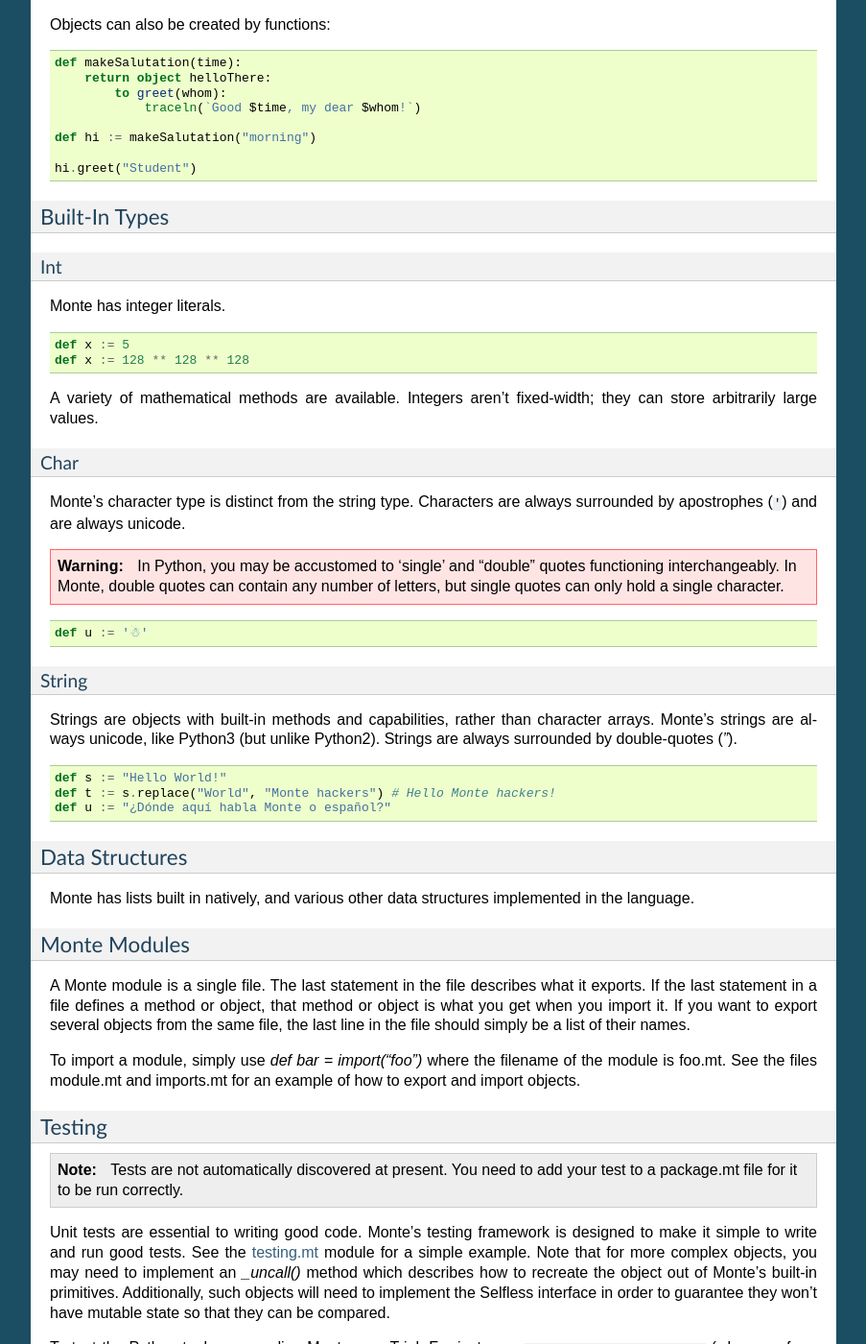
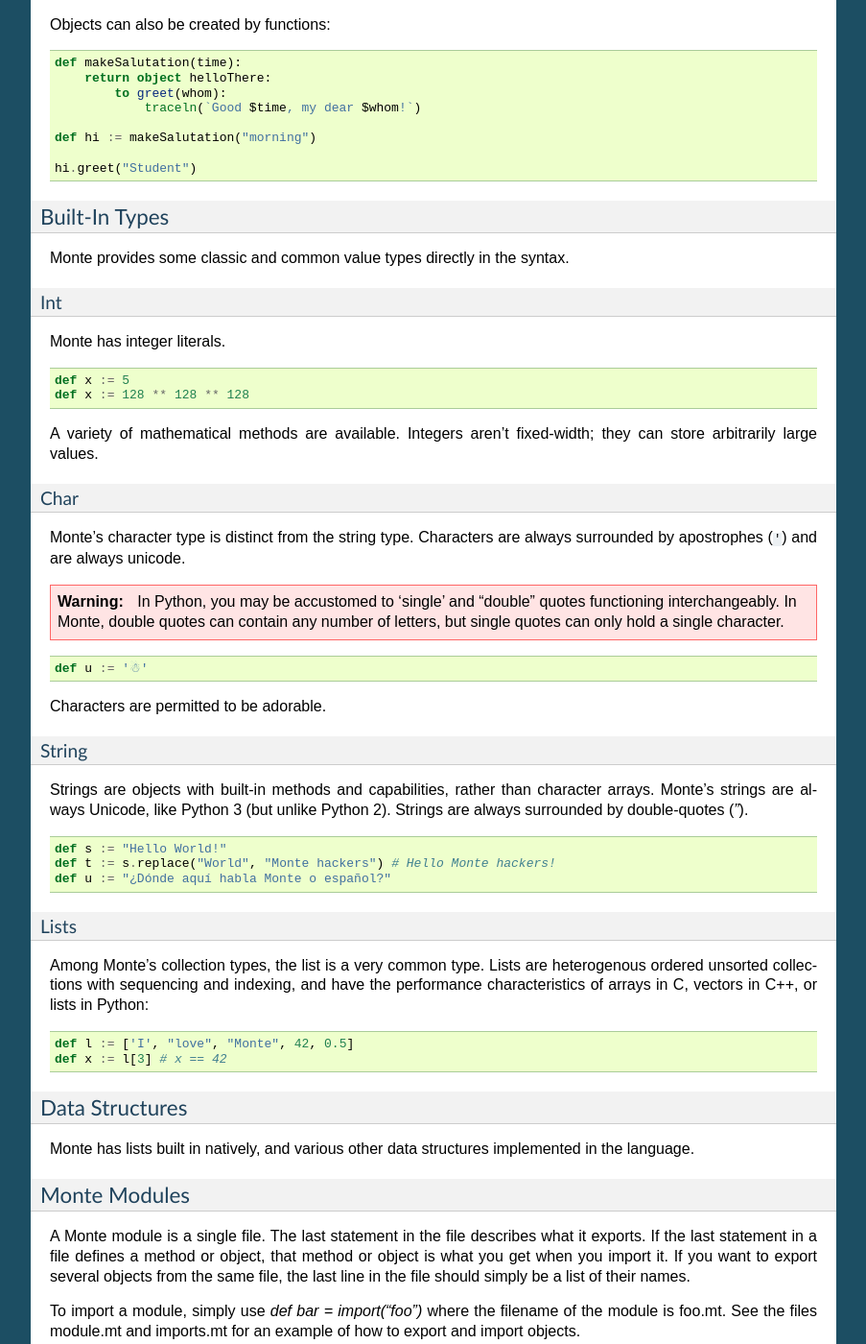
Before and after one commit to monte-language/monte, a Sphinx documentation site: the page built from docs/source/intro.rst, in a window 1280 px wide and 1400 px high, scrolled down 2216 px. Shown: the whole window at 96% size, without its empty margins (198-1101 px from the left). Built offline with Sphinx 7.4.7, drawn with Linux system fonts in a browser that asks for light colours; pages that are not in the unit, such as notebooks, are missing from menus.

Commit message:
docs/intro: Expand on built-in types somewhat.
Refs #18.

Conflicts:
	docs/source/intro.rst

Signed-off-by: Corbin Simpson <cds@corbinsimpson.com> <simpsoco@google.com>

```diff
--- a/docs/source/intro.rst
+++ b/docs/source/intro.rst
@@ -149,6 +149,8 @@ Objects can also be created by functions::
 Built-In Types
 --------------
 
+Monte provides some classic and common value types directly in the syntax.
+
 Int
 ~~~
 
@@ -176,12 +178,14 @@ surrounded by apostrophes (``'``) and are always unicode.
 
     def u := '☃'
 
+Characters are permitted to be adorable.
+
 String
 ~~~~~~
 
 Strings are objects with built-in methods and capabilities, rather than
-character arrays. Monte's strings are always unicode, like Python3 (but unlike
-Python2). Strings are always surrounded by double-quotes (`"`).
+character arrays. Monte's strings are always Unicode, like Python 3 (but
+unlike Python 2). Strings are always surrounded by double-quotes (`"`).
 
 .. code-block:: monte
 
@@ -189,6 +193,16 @@ Python2). Strings are always surrounded by double-quotes (`"`).
     def t := s.replace("World", "Monte hackers") # Hello Monte hackers!
     def u := "¿Dónde aquí habla Monte o español?"
 
+Lists
+~~~~~
+
+Among Monte's collection types, the list is a very common type. Lists are
+heterogenous ordered unsorted collections with sequencing and indexing, and
+have the performance characteristics of arrays in C, vectors in C++, or lists
+in Python::
+
+    def l := ['I', "love", "Monte", 42, 0.5]
+    def x := l[3] # x == 42
 
 Data Structures
 ---------------
```
